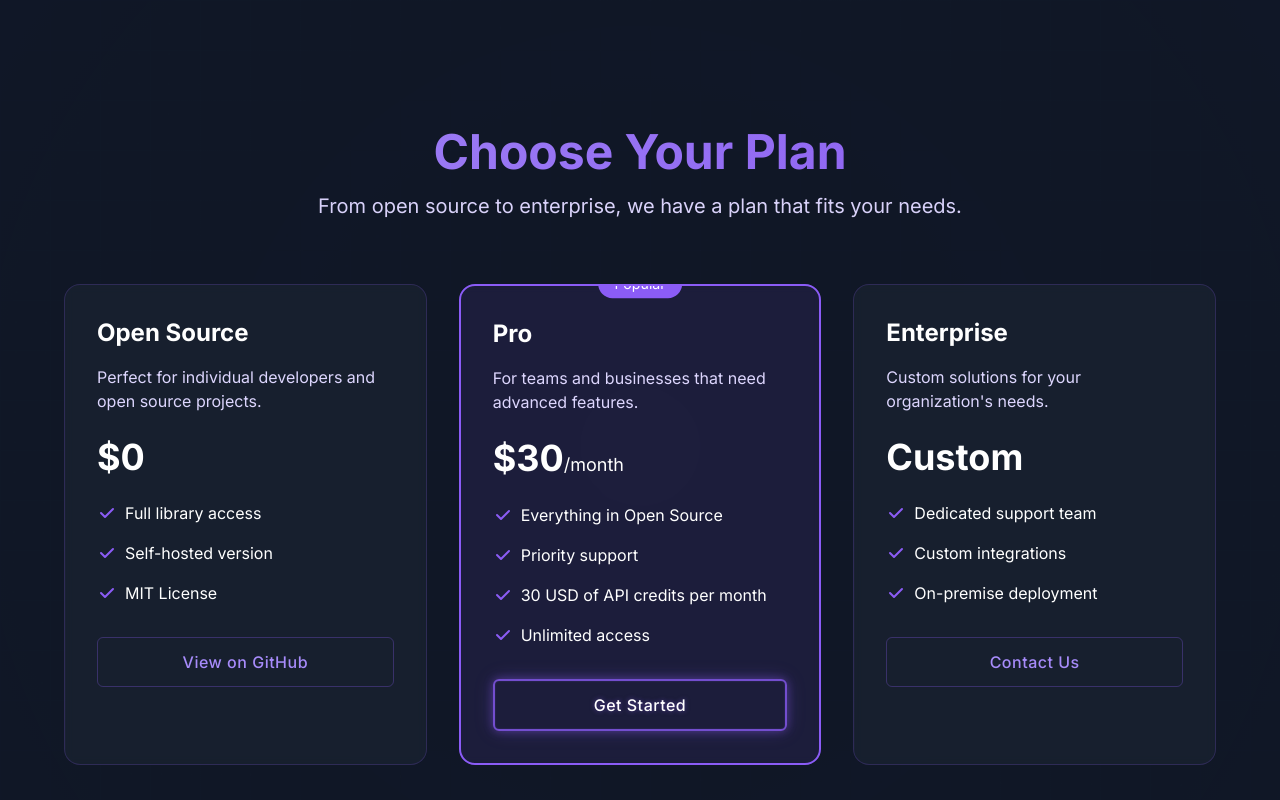
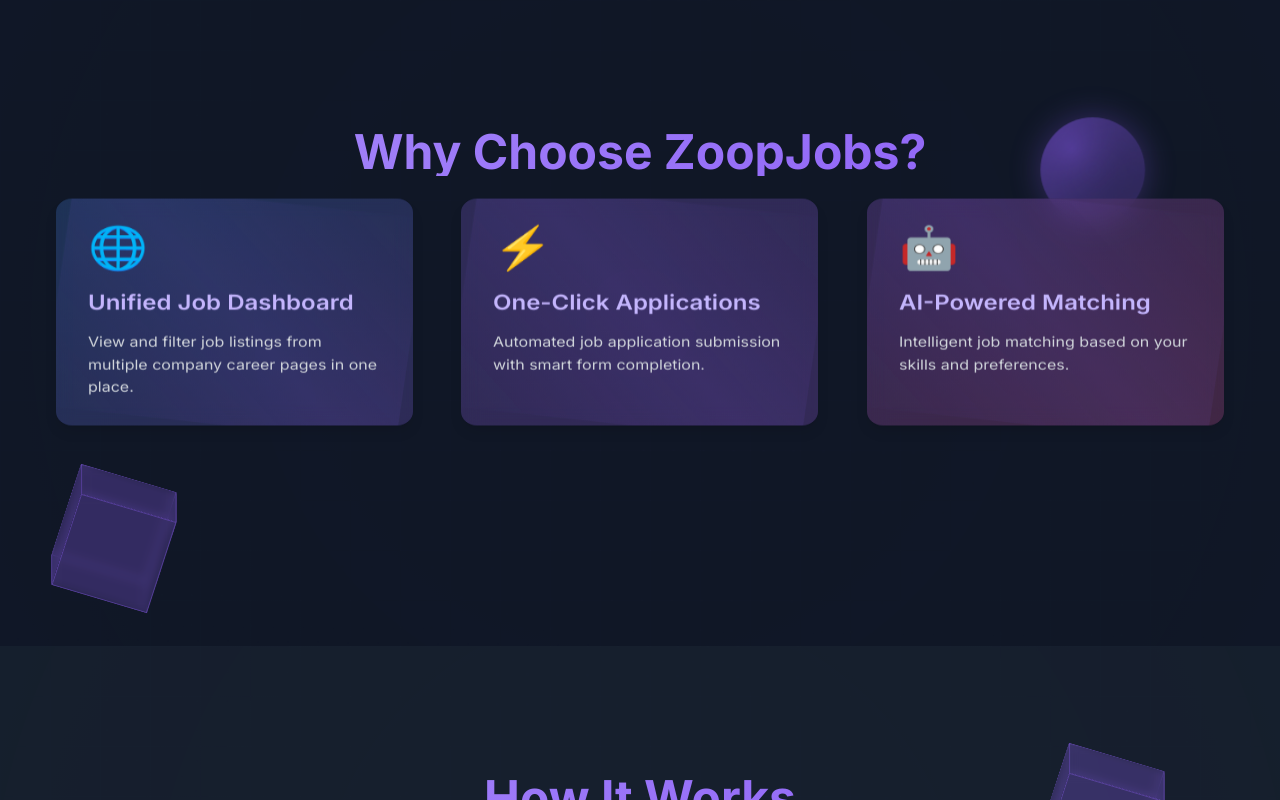
Before and after one commit to jaganzutual/ZoopJobs, a React (Create React App) app in the folder react-app/: page / in a window 1280 px wide. Shown: the part 800-1600 px from the top of the page. Built offline with nearby package versions, Linux system fonts and the light colour scheme; no server answers.

Commit message:
Removed pricing from the landing page

```diff
--- a/react-app/src/pages/LandingPage/LandingPage.tsx
+++ b/react-app/src/pages/LandingPage/LandingPage.tsx
@@ -273,114 +273,7 @@
       </section>
 
       {/* Pricing Section */}
-      <section id="pricing" className="py-32 bg-gray-900 relative">
-        <div className="absolute inset-0 grid-pattern opacity-5"></div>
-        <div className="container mx-auto px-4">
-          <div className="text-center mb-16">
-            <h2 className="text-5xl font-bold mb-4 gradient-text">Choose Your Plan</h2>
-            <p className="text-xl text-violet-200">From open source to enterprise, we have a plan that fits your needs.</p>
-          </div>
 
-          <div className="grid grid-cols-1 md:grid-cols-3 gap-8 max-w-6xl mx-auto">
-            {/* Open Source Plan */}
-            <div className="pricing-card p-8 rounded-2xl bg-gray-800/50 border border-violet-500/20 backdrop-blur-sm hover:transform hover:-translate-y-2 transition-all duration-300">
-              <h3 className="text-2xl font-bold mb-4">Open Source</h3>
-              <p className="text-violet-200 mb-6">Perfect for individual developers and open source projects.</p>
-              <div className="text-4xl font-bold mb-6">$0</div>
-              <ul className="space-y-4 mb-8">
-                <li className="flex items-center gap-2">
-                  <svg className="w-5 h-5 text-violet-500" fill="currentColor" viewBox="0 0 20 20">
-                    <path fillRule="evenodd" d="M16.707 5.293a1 1 0 010 1.414l-8 8a1 1 0 01-1.414 0l-4-4a1 1 0 011.414-1.414L8 12.586l7.293-7.293a1 1 0 011.414 0z" clipRule="evenodd" />
-                  </svg>
-                  Full library access
-                </li>
-                <li className="flex items-center gap-2">
-                  <svg className="w-5 h-5 text-violet-500" fill="currentColor" viewBox="0 0 20 20">
-                    <path fillRule="evenodd" d="M16.707 5.293a1 1 0 010 1.414l-8 8a1 1 0 01-1.414 0l-4-4a1 1 0 011.414-1.414L8 12.586l7.293-7.293a1 1 0 011.414 0z" clipRule="evenodd" />
-                  </svg>
-                  Self-hosted version
-                </li>
-                <li className="flex items-center gap-2">
-                  <svg className="w-5 h-5 text-violet-500" fill="currentColor" viewBox="0 0 20 20">
-                    <path fillRule="evenodd" d="M16.707 5.293a1 1 0 010 1.414l-8 8a1 1 0 01-1.414 0l-4-4a1 1 0 011.414-1.414L8 12.586l7.293-7.293a1 1 0 011.414 0z" clipRule="evenodd" />
-                  </svg>
-                  MIT License
-                </li>
-              </ul>
-              <a href="https://github.com/Zutual/ZoopJobs" target="_blank" rel="noopener noreferrer" className="btn secondary w-full">
-                View on GitHub
-              </a>
-            </div>
-
-            {/* Pro Plan */}
-            <div className="pricing-card p-8 rounded-2xl bg-violet-500/10 border-2 border-violet-500 backdrop-blur-sm hover:transform hover:-translate-y-2 transition-all duration-300 relative">
-              <div className="absolute -top-4 left-1/2 transform -translate-x-1/2 bg-violet-500 text-white px-4 py-1 rounded-full text-sm">Popular</div>
-              <h3 className="text-2xl font-bold mb-4">Pro</h3>
-              <p className="text-violet-200 mb-6">For teams and businesses that need advanced features.</p>
-              <div className="text-4xl font-bold mb-6">$30<span className="text-lg font-normal">/month</span></div>
-              <ul className="space-y-4 mb-8">
-                <li className="flex items-center gap-2">
-                  <svg className="w-5 h-5 text-violet-500" fill="currentColor" viewBox="0 0 20 20">
-                    <path fillRule="evenodd" d="M16.707 5.293a1 1 0 010 1.414l-8 8a1 1 0 01-1.414 0l-4-4a1 1 0 011.414-1.414L8 12.586l7.293-7.293a1 1 0 011.414 0z" clipRule="evenodd" />
-                  </svg>
-                  Everything in Open Source
-                </li>
-                <li className="flex items-center gap-2">
-                  <svg className="w-5 h-5 text-violet-500" fill="currentColor" viewBox="0 0 20 20">
-                    <path fillRule="evenodd" d="M16.707 5.293a1 1 0 010 1.414l-8 8a1 1 0 01-1.414 0l-4-4a1 1 0 011.414-1.414L8 12.586l7.293-7.293a1 1 0 011.414 0z" clipRule="evenodd" />
-                  </svg>
-                  Priority support
-                </li>
-                <li className="flex items-center gap-2">
-                  <svg className="w-5 h-5 text-violet-500" fill="currentColor" viewBox="0 0 20 20">
-                    <path fillRule="evenodd" d="M16.707 5.293a1 1 0 010 1.414l-8 8a1 1 0 01-1.414 0l-4-4a1 1 0 011.414-1.414L8 12.586l7.293-7.293a1 1 0 011.414 0z" clipRule="evenodd" />
-                  </svg>
-                  30 USD of API credits per month
-                </li>
-                <li className="flex items-center gap-2">
-                  <svg className="w-5 h-5 text-violet-500" fill="currentColor" viewBox="0 0 20 20">
-                    <path fillRule="evenodd" d="M16.707 5.293a1 1 0 010 1.414l-8 8a1 1 0 01-1.414 0l-4-4a1 1 0 011.414-1.414L8 12.586l7.293-7.293a1 1 0 011.414 0z" clipRule="evenodd" />
-                  </svg>
-                  Unlimited access
-                </li>
-              </ul>
-              <Link to="/register" className="btn primary w-full">
-                Get Started
-              </Link>
-            </div>
-
-            {/* Enterprise Plan */}
-            <div className="pricing-card p-8 rounded-2xl bg-gray-800/50 border border-violet-500/20 backdrop-blur-sm hover:transform hover:-translate-y-2 transition-all duration-300">
-              <h3 className="text-2xl font-bold mb-4">Enterprise</h3>
-              <p className="text-violet-200 mb-6">Custom solutions for your organization's needs.</p>
-              <div className="text-4xl font-bold mb-6">Custom</div>
-              <ul className="space-y-4 mb-8">
-                <li className="flex items-center gap-2">
-                  <svg className="w-5 h-5 text-violet-500" fill="currentColor" viewBox="0 0 20 20">
-                    <path fillRule="evenodd" d="M16.707 5.293a1 1 0 010 1.414l-8 8a1 1 0 01-1.414 0l-4-4a1 1 0 011.414-1.414L8 12.586l7.293-7.293a1 1 0 011.414 0z" clipRule="evenodd" />
-                  </svg>
-                  Dedicated support team
-                </li>
-                <li className="flex items-center gap-2">
-                  <svg className="w-5 h-5 text-violet-500" fill="currentColor" viewBox="0 0 20 20">
-                    <path fillRule="evenodd" d="M16.707 5.293a1 1 0 010 1.414l-8 8a1 1 0 01-1.414 0l-4-4a1 1 0 011.414-1.414L8 12.586l7.293-7.293a1 1 0 011.414 0z" clipRule="evenodd" />
-                  </svg>
-                  Custom integrations
-                </li>
-                <li className="flex items-center gap-2">
-                  <svg className="w-5 h-5 text-violet-500" fill="currentColor" viewBox="0 0 20 20">
-                    <path fillRule="evenodd" d="M16.707 5.293a1 1 0 010 1.414l-8 8a1 1 0 01-1.414 0l-4-4a1 1 0 011.414-1.414L8 12.586l7.293-7.293a1 1 0 011.414 0z" clipRule="evenodd" />
-                  </svg>
-                  On-premise deployment
-                </li>
-              </ul>
-              <Link to="/contact" className="btn secondary w-full">
-                Contact Us
-              </Link>
-            </div>
-          </div>
-        </div>
-      </section>
 
       {/* Features Section with Enhanced Cards */}
       <section id="features" ref={featuresRef} className="py-32 bg-gray-900 relative">
```
